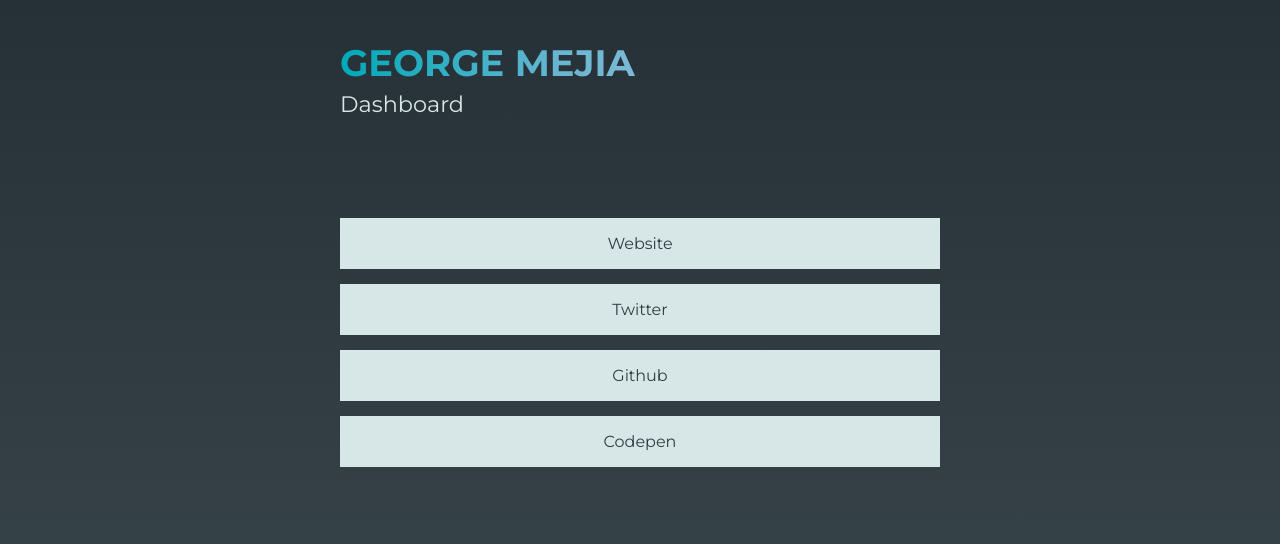
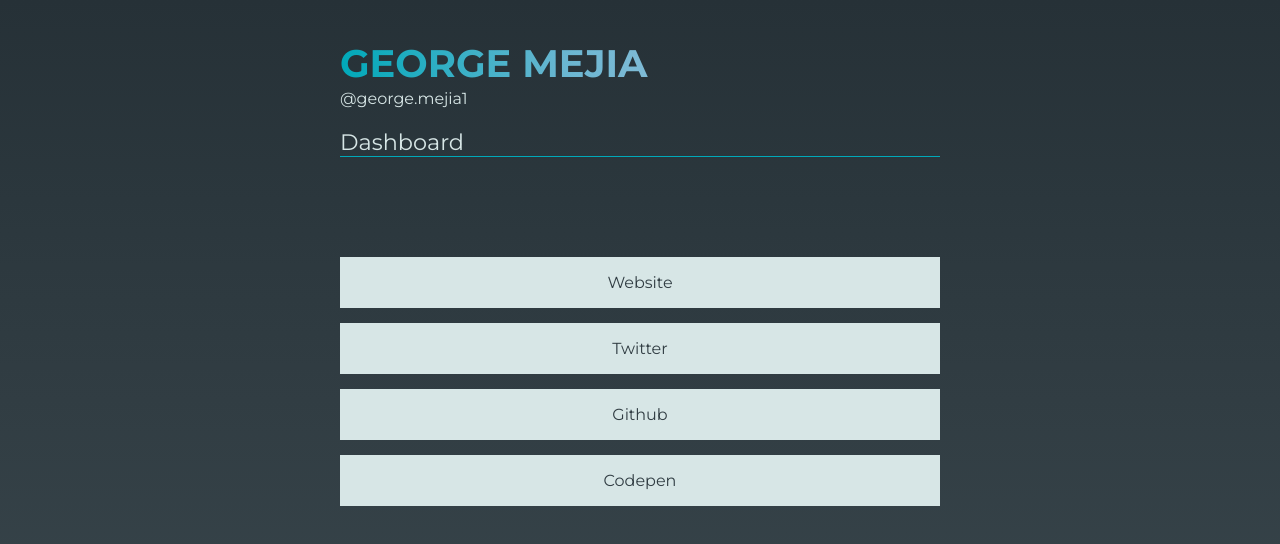
Before and after one commit to georgemejia/link-page, a website: page prod/index.html in a window 1280 px wide. Drawn offline with nearby package versions, Linux system fonts and the light colour scheme.

Commit message:
Added username

```diff
--- a/prod/index.html
+++ b/prod/index.html
@@ -1 +1 @@
-<!DOCTYPE html><html lang="en"><head><meta charset="UTF-8"><meta name="viewport" content="width=device-width, initial-scale=1.0"><meta http-equiv="X-UA-Compatible" content="ie=edge"><title>George Mejia Links</title><link rel="stylesheet" href="css/main.css"></head><body><div class="container"><h1 class="title">george mejia</h1><p class="subtitle">dashboard</p><div class="link-group"> <a class="link" href="https://www.georgelmejia.com">website</a> <a class="link" href="https://www.twitter.com/GeorgeMejia_">twitter</a> <a class="link" href="https://www.github.com/george-mejia">github</a> <a class="link" href="https://www.codepen.io/georgemejia">codepen</a></div></div></body></html>
+<!DOCTYPE html><html lang="en"><head><meta charset="UTF-8"><meta name="viewport" content="width=device-width, initial-scale=1.0"><meta http-equiv="X-UA-Compatible" content="ie=edge"><title>George Mejia Links</title><link rel="stylesheet" href="css/main.css"></head><body><div class="container"><h1 class="title">george mejia</h1><p class="username">@george.mejia1</p><p class="subtitle">dashboard</p><div class="link-group"> <a class="link" href="https://www.georgelmejia.com">website</a> <a class="link" href="https://www.twitter.com/GeorgeMejia_">twitter</a> <a class="link" href="https://www.github.com/george-mejia">github</a> <a class="link" href="https://www.codepen.io/georgemejia">codepen</a></div></div></body></html>
--- a/src/styles/main.scss
+++ b/src/styles/main.scss
@@ -27,8 +27,8 @@
 }
 
 .title {
-  font-size: 2.3rem;
-  margin-bottom: 5px;
+  font-size: 2.4rem;
+  margin-bottom: 2px;
   text-transform: uppercase;
   background: linear-gradient(to right, #00a9b9, #6ab6d1, #a2c2dd, #cbd2e2, #e5e5e5 25%);
   background-size: 600% 600%;
@@ -36,10 +36,16 @@
   -webkit-text-fill-color: transparent;
 }
 
+.username {
+  margin-bottom: 20px;
+  color: #d7e6e6;
+}
+
 .subtitle {
   font-size: 1.4rem;
   text-transform: capitalize;
   color: #d7e6e6;
+  border-bottom: solid 1px #00a9b9;
 }
 
 .link-group {
```
Also changed, not shown: src/index.html (+1 -0 lines), prod/css/main.css, 1 other file.
